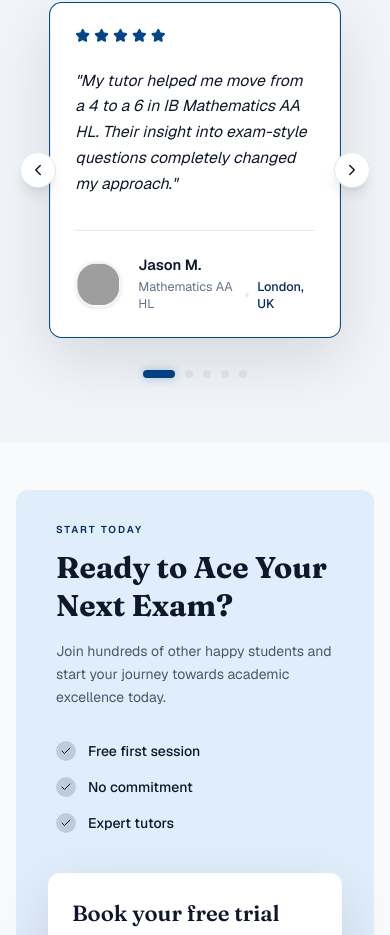
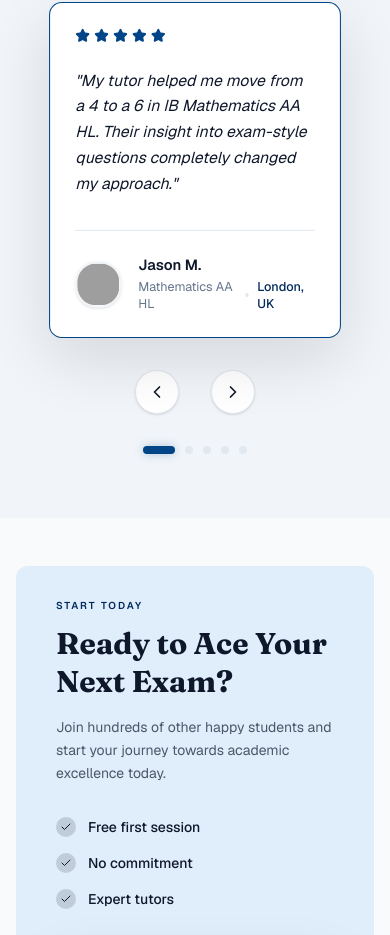
Before and after one commit to Shivamsinghmer/IBOnline, a Next.js app: page / in a window 390 px wide. Shown: the part 3339-4274 px from the top of the page. Built offline with nearby package versions, Linux system fonts and the light colour scheme; grey boxes are pictures that could not be loaded.

Commit message:
feat: add interactive Testimonials component with swipe and navigation support

```diff
--- a/components/sections/Testimonials.tsx
+++ b/components/sections/Testimonials.tsx
@@ -50,24 +50,22 @@ const Testimonials = () => {
         </div>
 
         <div className="relative flex items-center justify-center py-6 sm:py-8 px-4 sm:px-16">
-          {/* Left Arrow */}
+          {/* Left Arrow (Desktop Only) */}
           <button
             onClick={prev}
-            className="absolute left-1 sm:left-4 top-1/2 -translate-y-1/2 z-30 w-9 h-9 sm:w-12 sm:h-12 rounded-full border border-[var(--border)] bg-white flex items-center justify-center text-[var(--foreground)] transition-all duration-300 shadow-lg hover:bg-[var(--primary)] hover:border-[var(--primary)] hover:text-white active:scale-95"
+            className="hidden sm:flex absolute left-4 top-1/2 -translate-y-1/2 z-30 w-12 h-12 rounded-full border border-[var(--border)] bg-white items-center justify-center text-[var(--foreground)] transition-all duration-300 shadow-lg hover:bg-[var(--primary)] hover:border-[var(--primary)] hover:text-white active:scale-95"
             aria-label="Previous testimonial"
           >
-            <ChevronLeft size={18} className="sm:hidden" />
-            <ChevronLeft size={20} className="hidden sm:block" />
+            <ChevronLeft size={20} />
           </button>
 
-          {/* Right Arrow */}
+          {/* Right Arrow (Desktop Only) */}
           <button
             onClick={next}
-            className="absolute right-1 sm:right-4 top-1/2 -translate-y-1/2 z-30 w-9 h-9 sm:w-12 sm:h-12 rounded-full border border-[var(--border)] bg-white flex items-center justify-center text-[var(--foreground)] transition-all duration-300 shadow-lg hover:bg-[var(--primary)] hover:border-[var(--primary)] hover:text-white active:scale-95"
+            className="hidden sm:flex absolute right-4 top-1/2 -translate-y-1/2 z-30 w-12 h-12 rounded-full border border-[var(--border)] bg-white items-center justify-center text-[var(--foreground)] transition-all duration-300 shadow-lg hover:bg-[var(--primary)] hover:border-[var(--primary)] hover:text-white active:scale-95"
             aria-label="Next testimonial"
           >
-            <ChevronRight size={18} className="sm:hidden" />
-            <ChevronRight size={20} className="hidden sm:block" />
+            <ChevronRight size={20} />
           </button>
 
           <motion.div
@@ -162,6 +160,22 @@ const Testimonials = () => {
 
         {/* Navigation Arrows (Mobile) & Pagination */}
         <div className="flex flex-col items-center gap-6 mt-4 md:mt-8">
+          <div className="flex items-center gap-8 sm:hidden px-4 w-full justify-center mb-2">
+            <button
+              onClick={prev}
+              className="w-11 h-11 rounded-full border border-[var(--border)] bg-white flex items-center justify-center text-[var(--foreground)] shadow-sm active:scale-95 transition-all"
+              aria-label="Previous testimonial"
+            >
+              <ChevronLeft size={20} />
+            </button>
+            <button
+              onClick={next}
+              className="w-11 h-11 rounded-full border border-[var(--border)] bg-white flex items-center justify-center text-[var(--foreground)] shadow-sm active:scale-95 transition-all"
+              aria-label="Next testimonial"
+            >
+              <ChevronRight size={20} />
+            </button>
+          </div>
           <div className="flex justify-center gap-2.5">
             {displayTestimonials.map((_, idx) => (
               <button
```
